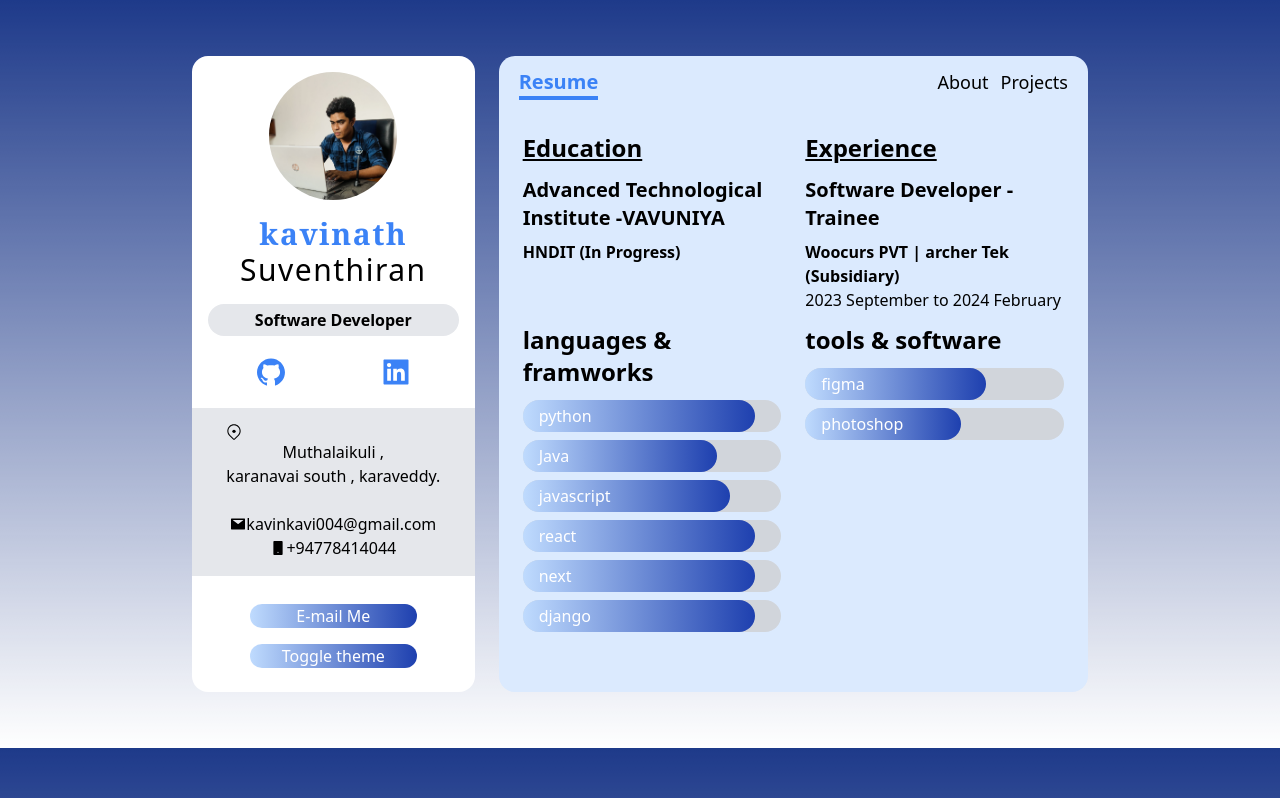
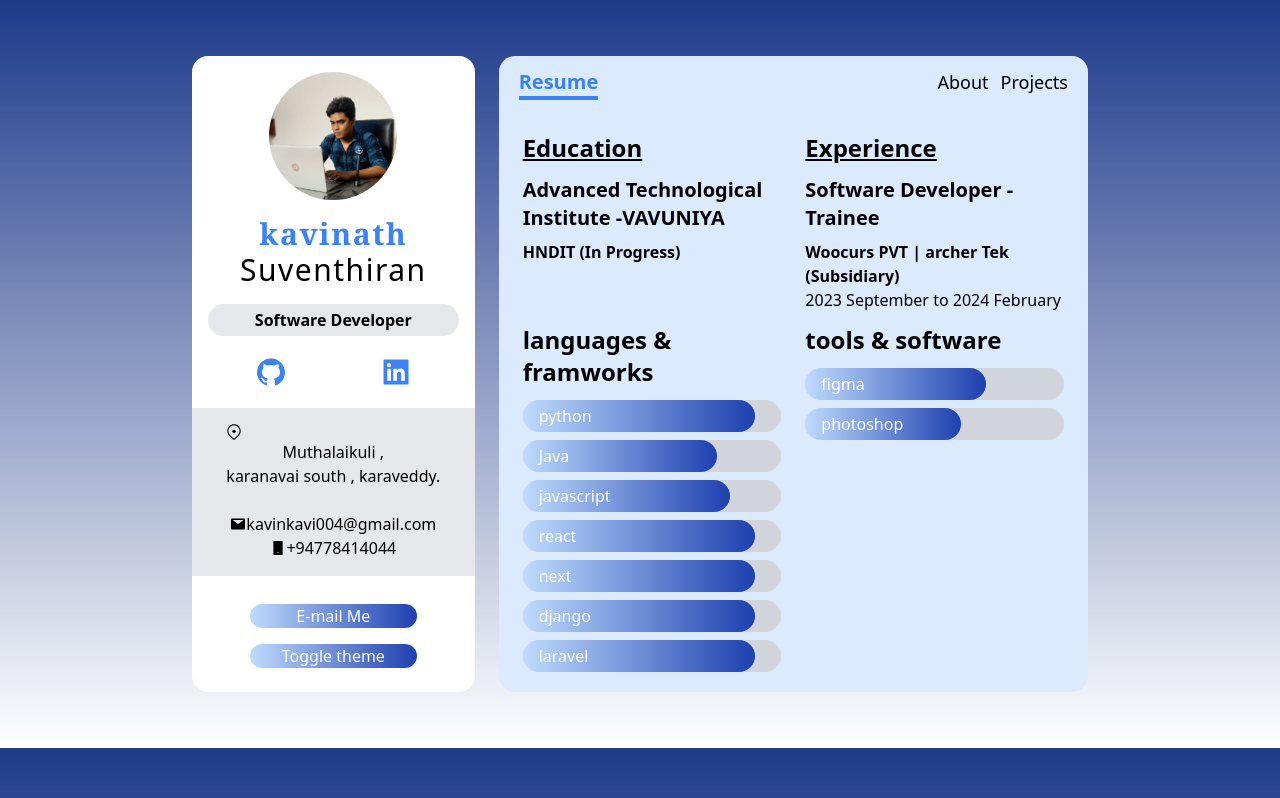
Before and after one commit to Kh1004/portfolio, a Next.js app: page /resume in a window 1280 px wide. Built offline with nearby package versions, Linux system fonts and the light colour scheme.

Commit message:
Update data.ts

```diff
--- a/data.ts
+++ b/data.ts
@@ -68,6 +68,10 @@ export const languages:ISkill[]=[
         name:"django",
         level:'90%'
     },
+    {
+        name:"laravel",
+        level:'90%'
+    },
 ]
 
 export const tools:ISkill[]=[
```
